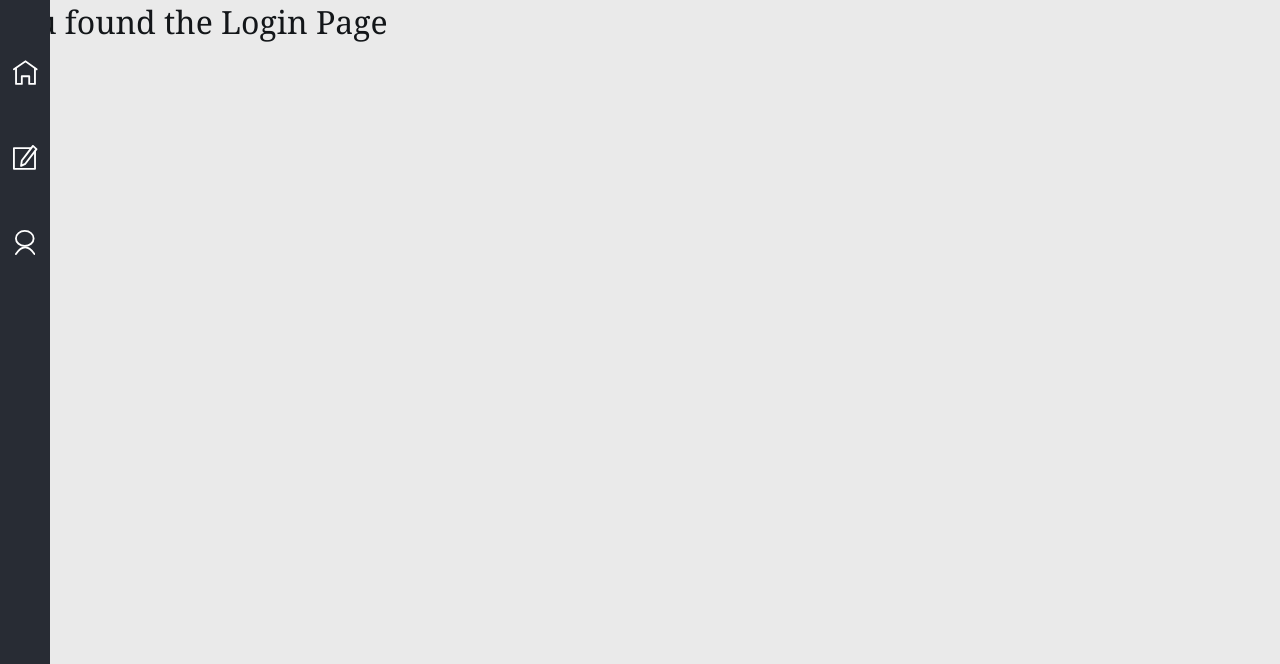
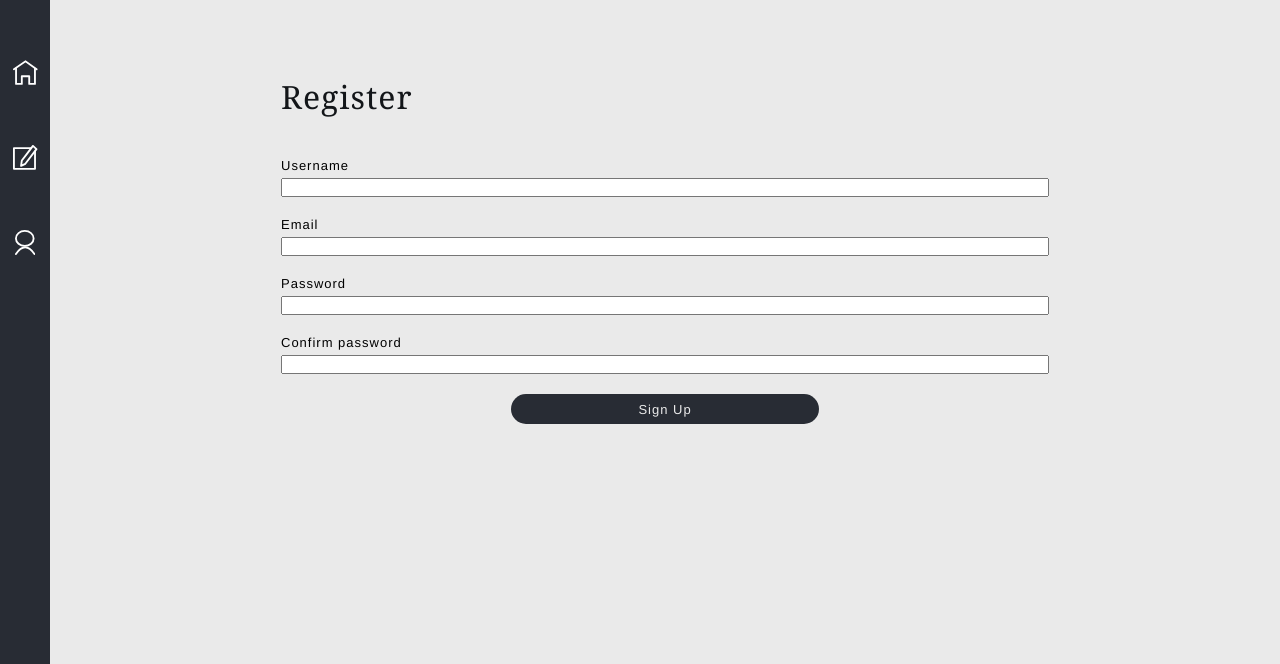
Before and after one commit to CanRaffs89/flask-blog, a Flask app: page /login in a window 1280 px wide. Shown: the top 664 px of the page. Run offline with Flask 2, Linux system fonts and the light colour scheme.

Commit message:
Moved forms to separate file; added login and register forms

```diff
--- a/app.py
+++ b/app.py
@@ -1,9 +1,7 @@
+import datetime
 from flask import Flask, render_template, request, redirect, url_for
-from flask_wtf import FlaskForm
-from wtforms import StringField, SubmitField, TextAreaField
-from wtforms.validators import DataRequired
 from flask_sqlalchemy import SQLAlchemy
-import datetime
+from forms import NewPostForm, RegisterForm, LoginForm
 
 
 app = Flask(__name__)
@@ -21,15 +19,6 @@ class Post(db.Model):
     date_created = db.Column(db.String, nullable=False)
     image = db.Column(db.String, nullable=False)
     image_alt_text = db.Column(db.String, nullable=False)
-
-class NewPostForm(FlaskForm):
-    title = StringField("Title", validators=[DataRequired()])
-    author = StringField("Author", validators=[DataRequired()])
-    subtitle = StringField("Subtitle", validators=[DataRequired()])
-    content = TextAreaField("Content", validators=[DataRequired()])
-    image = StringField("Image URL", validators=[DataRequired()])
-    image_text = StringField("Image Description", validators=[DataRequired()])
-    submit = SubmitField("Submit")
 
 today = datetime.date.today().strftime("%b %d, %Y")
 
@@ -63,7 +52,8 @@ def add_post():
 
 @app.route("/login")
 def login():
-    return render_template("login.html")
+    form = RegisterForm()
+    return render_template("login.html", form=form)
 
 if __name__ == "__main__":
     app.run(debug=True)
--- /dev/null
+++ b/forms.py
@@ -0,0 +1,26 @@
+from flask_wtf import FlaskForm
+from wtforms import StringField, SubmitField, TextAreaField, PasswordField, BooleanField
+from wtforms.validators import DataRequired, Email, EqualTo
+
+
+class NewPostForm(FlaskForm):
+    title = StringField("Title", validators=[DataRequired()])
+    author = StringField("Author", validators=[DataRequired()])
+    subtitle = StringField("Subtitle", validators=[DataRequired()])
+    content = TextAreaField("Content", validators=[DataRequired()])
+    image = StringField("Image URL", validators=[DataRequired()])
+    image_text = StringField("Image Description", validators=[DataRequired()])
+    submit = SubmitField("Submit")
+
+class RegisterForm(FlaskForm):
+    username = StringField("Username", validators=[DataRequired()])
+    email = StringField("Email", validators=[DataRequired(), Email()])
+    password = PasswordField("Password", validators=[DataRequired()])
+    password_confirm = PasswordField("Confirm password", validators=[DataRequired(), EqualTo("password")])
+    submit = SubmitField("Sign Up")
+
+class LoginForm(FlaskForm):
+    email = StringField("Email", validators=[DataRequired(), Email()])
+    password = PasswordField("Password", validators=[DataRequired()])
+    remember = BooleanField("Remember Me")
+    submit = SubmitField("Log In")
--- a/templates/base.html
+++ b/templates/base.html
@@ -5,7 +5,7 @@
     <meta http-equiv="X-UA-Compatible" content="IE=edge">
     <meta name="viewport" content="width=device-width, initial-scale=1.0">
     <link rel="stylesheet" href="{{ url_for('static', filename='css/main.css') }}">
-    <title>BlogIt</title>
+    {% block title %}{% endblock %}
 </head>
 <body>
     {% block body %}{% endblock %}
--- a/templates/index.html
+++ b/templates/index.html
@@ -1,4 +1,8 @@
 {% extends 'base.html' %}
+
+{% block title %}
+<title>Flask Blog</title>
+{% endblock %}
 
 {% block body %}
 <div class="container">
--- a/templates/login.html
+++ b/templates/login.html
@@ -2,5 +2,21 @@
 
 {% block body %}
 {% include 'navbar.html' %}
-<h1>You found the Login Page</h1>
+<div class="container">
+    <div class="form-container">
+        <h1>Register</h1>
+        <form action="" method="POST">
+            {{ form.hidden_tag() }}
+            {{ form.username.label() }}
+            {{ form.username() }}
+            {{ form.email.label() }}
+            {{ form.email() }}
+            {{ form.password.label() }}
+            {{ form.password() }}
+            {{ form.password_confirm.label() }}
+            {{ form.password_confirm() }}
+            {{ form.submit() }}
+        </form>
+    </div>
+</div>
 {% endblock %}
--- a/templates/post.html
+++ b/templates/post.html
@@ -1,4 +1,8 @@
 {% extends 'base.html' %}
+
+{% block title %}
+<title>Flask Blog - {{ post.title }}</title>
+{% endblock %}
 
 {% block body %}
     <div class="container">
```
